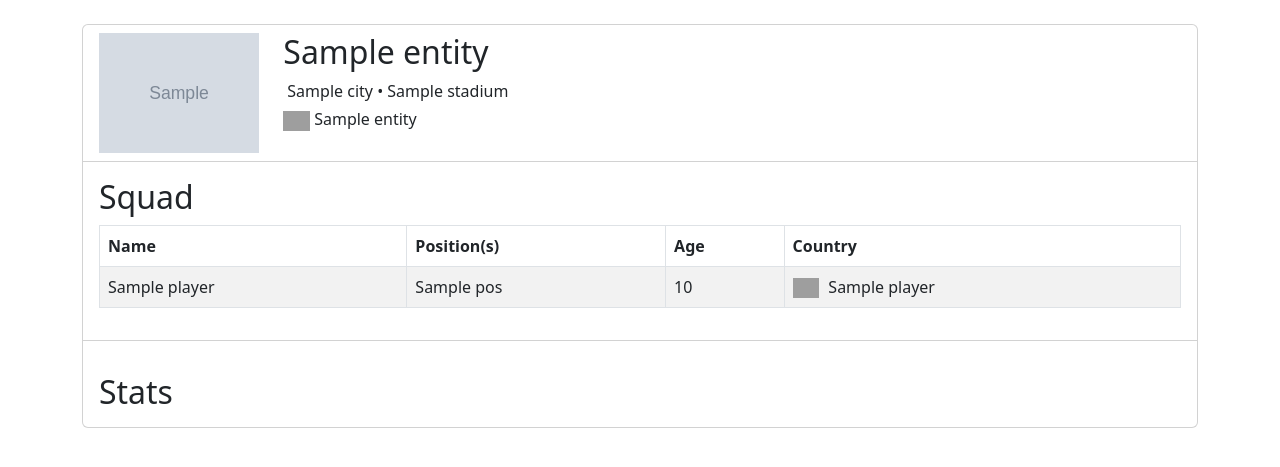
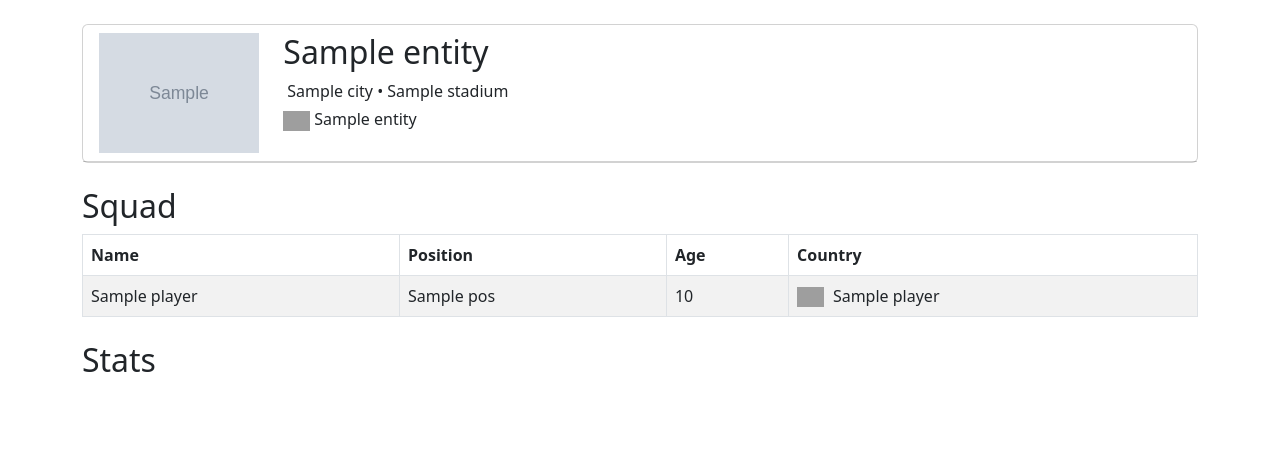
Before and after one commit to GuiAmorim03/WS-Project-2, a Django app: template ws_project_1/app/templates/club.html in a window 1280 px wide. Shown: the part 56-523 px from the top of the page. Run offline with Django 5.2, Linux system fonts and the light colour scheme; the template is opened without the code that fills it: most values are stand-ins (such as "Sample title", 1, 10 or a date in 2020); grey boxes marked "Sample" are stand-in pictures; grey boxes are pictures that could not be loaded.

Commit message:
html templates small changes

```diff
--- a/ws_project_1/app/templates/club.html
+++ b/ws_project_1/app/templates/club.html
@@ -2,8 +2,7 @@
 
 {% block content_inside %}
 
-    <div class="card-header"
-        style="background-color: var(--main-color); color: var(--alt-color);">
+<div class="card-header" style="background-color: var(--main-color); color: var(--alt-color);">
     <div class="row">
         <div class="col-2 text-center">
             <img src="{{ entity.logo }}" alt="{{ entity.name }}" class="img-fluid">
@@ -24,23 +23,26 @@
         </div>
     </div>
 </div>
+</div>
 
 <div class="card-body" style="color: var(--main-color); background-color: var(--alt-color);">
     <h2>Squad</h2>
 
     <table class="table table-bordered table-striped">
         <thead>
-                <tr>
-                    <th>Name</th>
-                    <th>Position(s)</th>
-                    <th>Age</th>
-                    <th>Country</th>
-                </tr>
+            <th class="sortable" data-column="name">Name</th>
+            <th class="sortable" data-column="position">Position</th>
+            <th class="sortable" data-column="age">Age</th>
+            <th class="sortable" data-column="country">Country</th>
         </thead>
         <tbody>
             {% for player in entity.players %}
             <tr>
-                        <td>{{ player.name }}</td>
+                <td>
+                    <a href="{% url 'player' player.id %}" style="text-decoration: none; color: inherit;">
+                        {{ player.name }}
+                    </a>
+                </td>
                 <td>
                     {% for pos in player.pos %}
                     <span>{{ pos }}{% if not forloop.last %}, {% endif %}</span>
@@ -48,13 +50,15 @@
                 </td>
                 <td>{{ player.age }}</td>
                 <td>
-                            <img src="{{ player.country_flag }}" alt="{{ player.country_name }}" style="height: 20px; margin-right: 5px;">
+                    <img src="{{ player.country_flag }}" alt="{{ player.country_name }}"
+                        style="height: 20px; margin-right: 5px;">
                     {{ player.country_name }}
                 </td>
             </tr>
             {% endfor %}
         </tbody>
-        </table>    </div>
+    </table>
+</div>
 
 <div class="card-footer" style="color: var(--alt-color); background-color: var(--main-color);">
     <h2 class="mt-4">Stats</h2>
```
Also changed, not shown: ws_project_1/app/templates/player.html (+17 -12 lines). Lines whose indentation alone changed are shown as unchanged.
